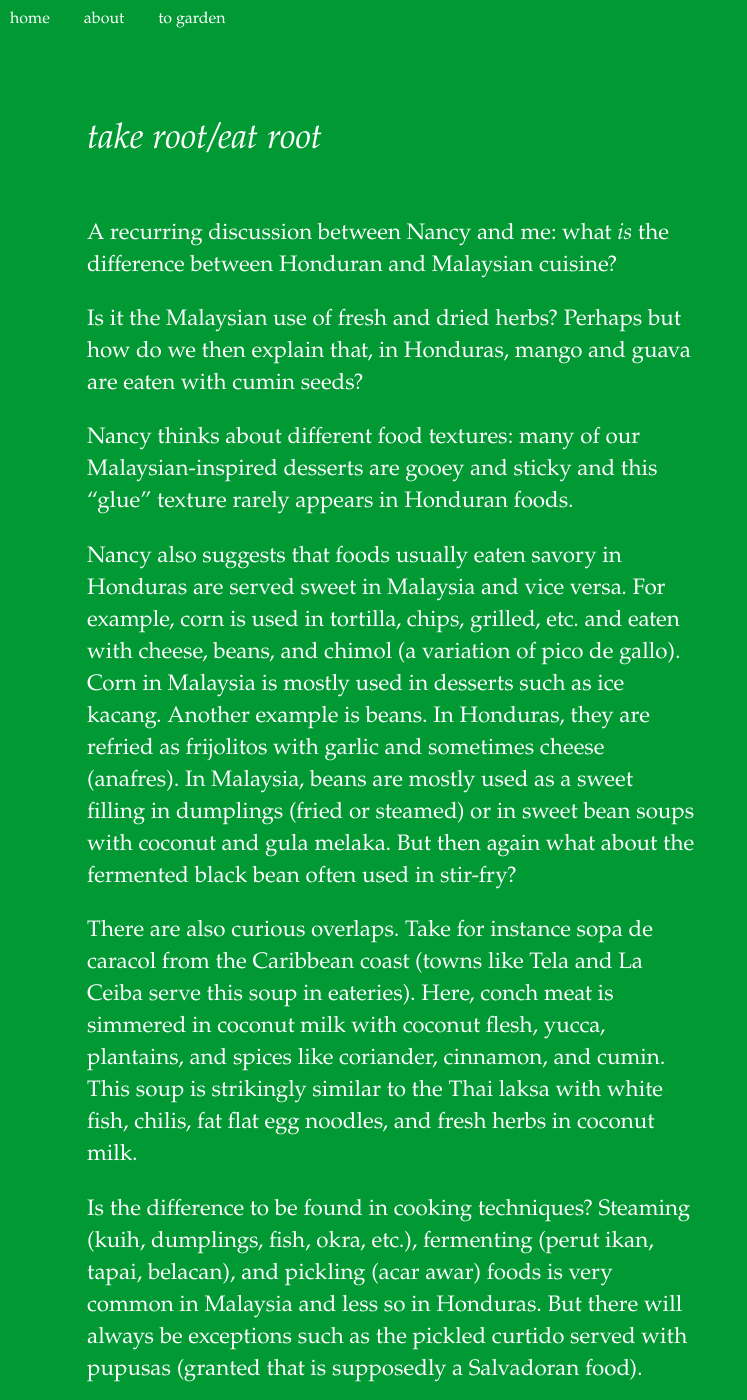
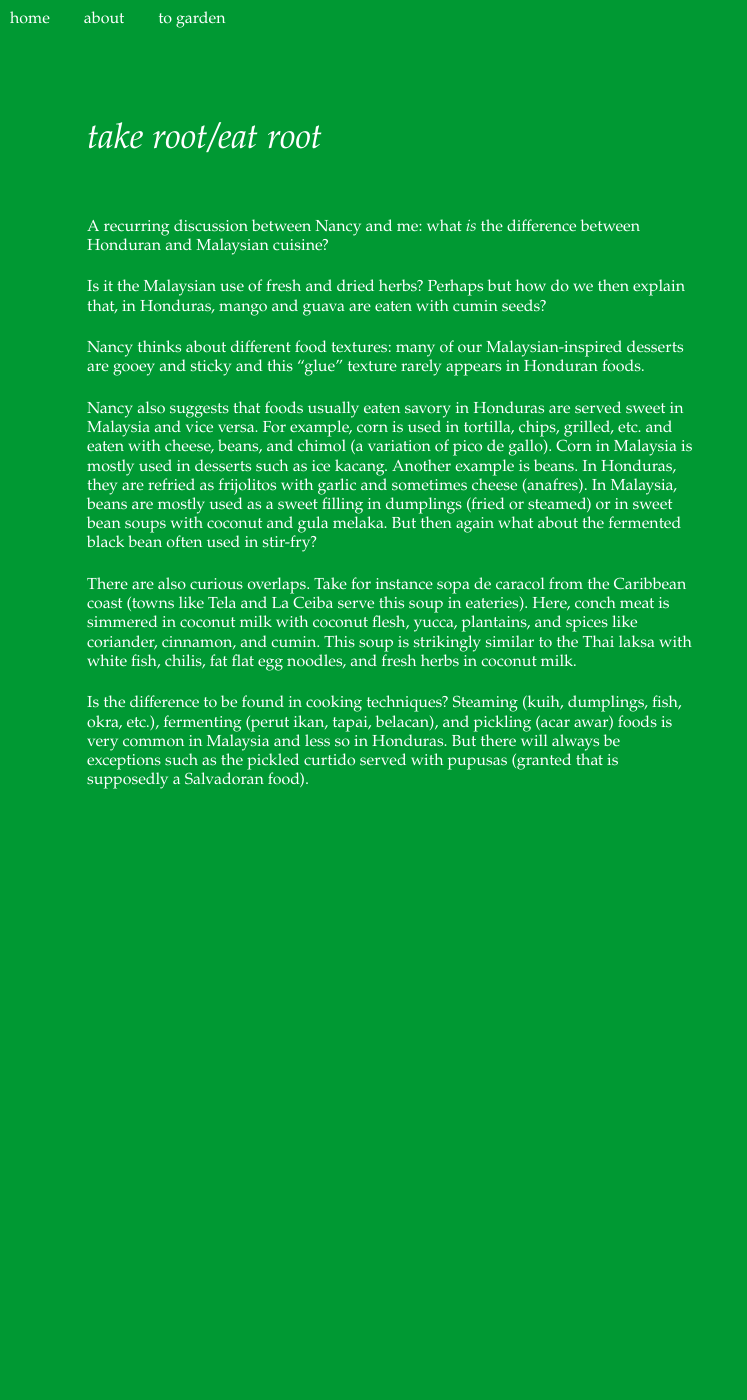
Before and after one commit to agnescameron/garden-blues-writing, a Jekyll site: the page built from _posts/2020-06-23-take-root.markdown, in a window 1280 px wide and 1400 px high. Shown: the whole window, without its empty margins (0-747 px from the left). Built offline with Jekyll 4.4.1, drawn with Linux system fonts in a browser that asks for light colours.

Commit message:
changed formatting of posts, removed bullet points

```diff
--- a/_sass/layout.scss
+++ b/_sass/layout.scss
@@ -3,6 +3,10 @@ body {
 	font-family: "Palatino Linotype", "Book Antiqua", Palatino, serif;
 	color: white;
 	padding: none;
+}
+
+ul {
+  list-style-type: none;
 }
 
 .nav > span {
@@ -106,8 +110,8 @@ section {
 p,
 ol,
 ul {
-    font-size: 1.4rem;
-    line-height: 2rem;
+    font-size: 1rem;
+    line-height: 1.2rem;
 }
 
 p {
--- a/index.html
+++ b/index.html
@@ -9,8 +9,8 @@ layout: main
 	{% for post in site.posts %}
 		{% if post.status == 'published' %}
 			<li>
-				<i>{{ post.date | date: "%m/%Y" }}  <a href="{{ post.url }}">{{ post.title }}</a><br></i>
-				{{ post.content }}frogs<br><br>
+				<h3><a href="{{ post.url }}">{{ post.title }}</a><br></h3>
+				{{ post.content }}<br><br>
 			</li>
 		{% endif %}
 	{% endfor %}
```
